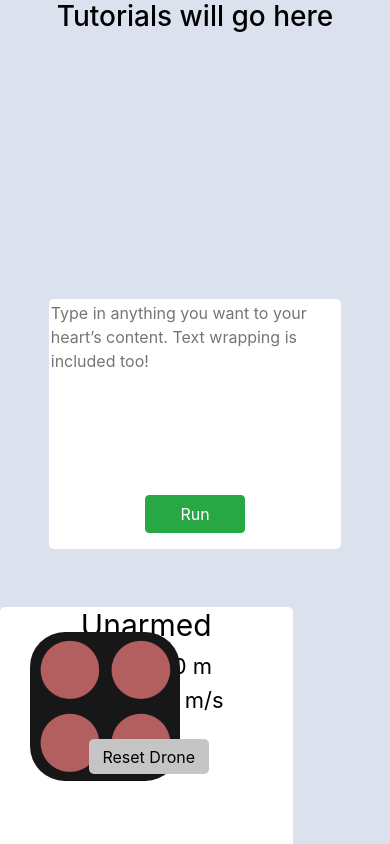
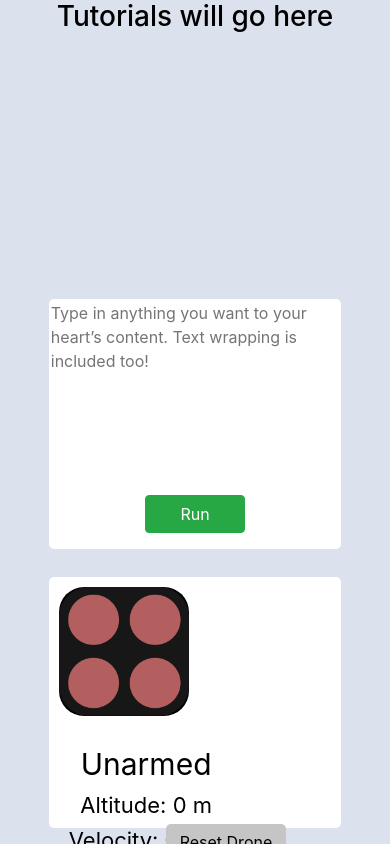
Before and after one commit to MissouriMRR/propguard, a React (Create React App) app: page /tutorial in a window 390 px wide. Built offline with nearby package versions, Linux system fonts and the light colour scheme.

Commit message:
current responsive design

```diff
--- a/src/components/output/Output.tsx
+++ b/src/components/output/Output.tsx
@@ -3,12 +3,17 @@ import styled, { AnyStyledComponent } from "styled-components";
 import turtle from "./images/turtle.png";
 
 const Main: AnyStyledComponent = styled.div`
+  display: inline-block;
   margin-top: 20px;
   width: 75%;
   height: 90%;
   border-radius: 5px;
   background-color: white;
   text-align: center;
+
+  @media only screen and (max-width: 800px) {
+    text-align: left;
+  }
 `;
 
 const Turtle: AnyStyledComponent = styled.img`
@@ -17,20 +22,32 @@ const Turtle: AnyStyledComponent = styled.img`
   width: 150px;
   height: auto;
   margin-top: 25px;
+  display: inline;
 
   @media only screen and (max-width: 800px) {
-    position: absolute;
-    left: 30px;
+    margin-top: 0;
+    padding: 10px;
+    display: inline-block;
   }
 `;
 
-const Data: AnyStyledComponent = styled.section`
+const Data: AnyStyledComponent = styled.div`
+  position: relative;
   margin-top: 50px;
   text-align: center;
   font-weight: bold;
+  display: inline;
+
+  @media only screen and (max-width: 800px) {
+    margin-top: 0px;
+    display: inline-block;
+    padding-top: 20px;
+    padding-left: 20px;
+  }
 `;
 
 const Armed: AnyStyledComponent = styled.h1`
+  position: relative;
   font-size: 30px;
   font-weight: normal;
   margin-bottom: 10px;
@@ -51,12 +68,16 @@ const ResetBtn: AnyStyledComponent = styled.button`
   margin-left: -57.5px;
   outline: none;
   border: none;
+  display: inline;
 
   :hover {
     background-color: #a5a5a5;
   }
 
   @media only screen and (max-width: 800px) {
+    position: relative;
+    top: 0;
+    bottom: 0;
   }
 `;
 
--- a/src/components/tutorial-app/TutorialApp.tsx
+++ b/src/components/tutorial-app/TutorialApp.tsx
@@ -35,7 +35,7 @@ const TutorialApp: React.FC = (): JSX.Element => {
       <Column>
         <TextEditor />
       </Column>
-      <Column>
+      <Column className="text-center">
         <Output />
       </Column>
     </Parent>
--- a/src/index.css
+++ b/src/index.css
@@ -5,6 +5,7 @@ body {
     sans-serif;
   -webkit-font-smoothing: antialiased;
   -moz-osx-font-smoothing: grayscale;
+  background-color: #dce1ee;
 }
 
 code {
```
